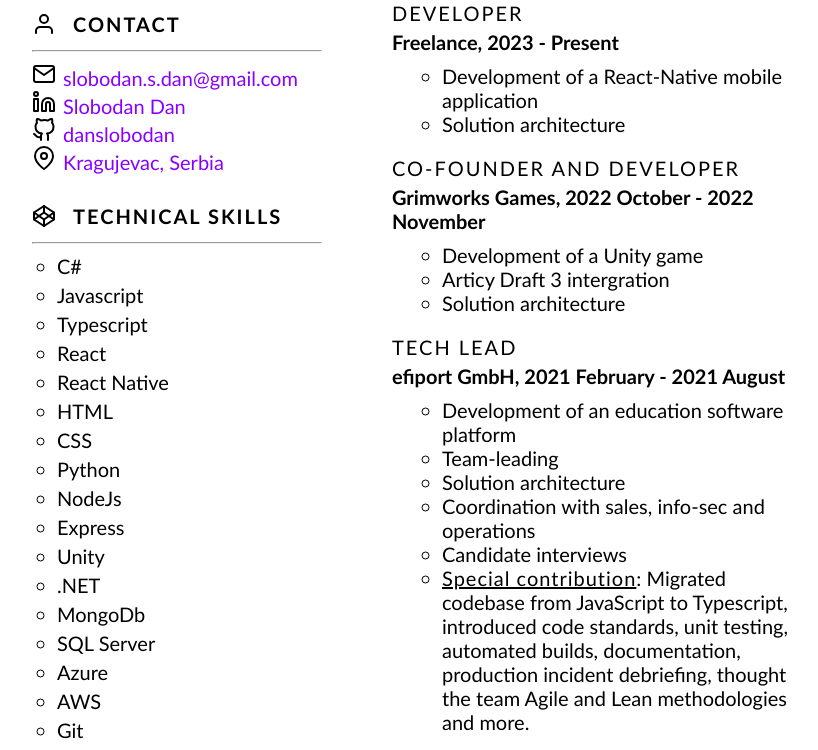
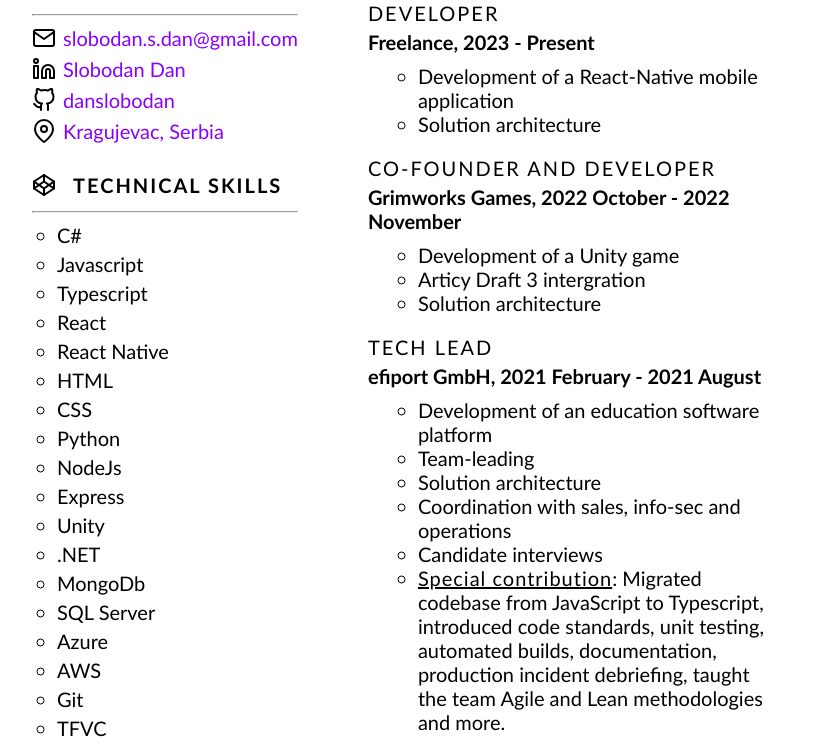
Before and after one commit to danslobodan/personalwebsite, a Next.js app: page /cv in a window 1280 px wide. Shown: the part 776-1526 px from the top of the page, without its empty margins (286-1104 px from the left). Built offline with nearby package versions, Linux system fonts and the light colour scheme.

Commit message:
Fixed contact splitting.

```diff
--- a/components/cv/Contact.tsx
+++ b/components/cv/Contact.tsx
@@ -6,7 +6,13 @@
 
 const Contact: React.FC<ContactProps> = ({ link, text, children }) => {
     return (
-        <li>
+        <li
+            style={{
+                display: "flex",
+                alignItems: "center",
+                marginBottom: "7px",
+            }}
+        >
             {children}
             <a target="_blank" rel="noopener noreferrer" href={link}>
                 {text}
--- a/components/cv/ProfilePicture.tsx
+++ b/components/cv/ProfilePicture.tsx
@@ -3,7 +3,7 @@
         <img
             style={{
                 borderRadius: "50px",
-                width: "350px",
+                width: "100%",
                 marginBottom: "20px",
             }}
             src="CV-Profile.jpg"
--- a/components/cv/WorkExperience.tsx
+++ b/components/cv/WorkExperience.tsx
@@ -59,7 +59,7 @@
             "Candidate interviews",
         ],
         special:
-            "Migrated codebase from JavaScript to Typescript, introduced code standards, unit testing, automated builds, documentation, production incident debriefing, thought the team Agile and Lean methodologies and more.",
+            "Migrated codebase from JavaScript to Typescript, introduced code standards, unit testing, automated builds, documentation, production incident debriefing, taught the team Agile and Lean methodologies and more.",
     },
     {
         company: "Levi9 Global Sourcing",
```
